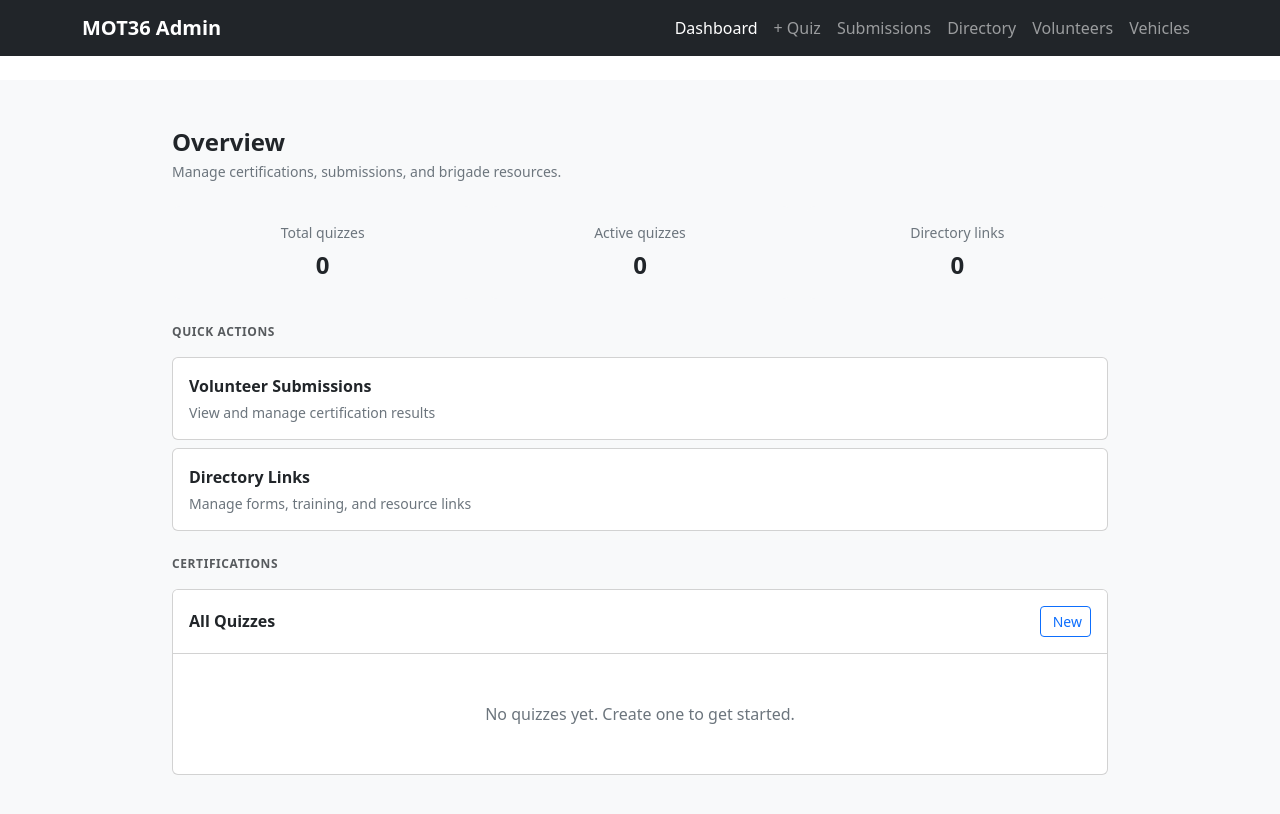
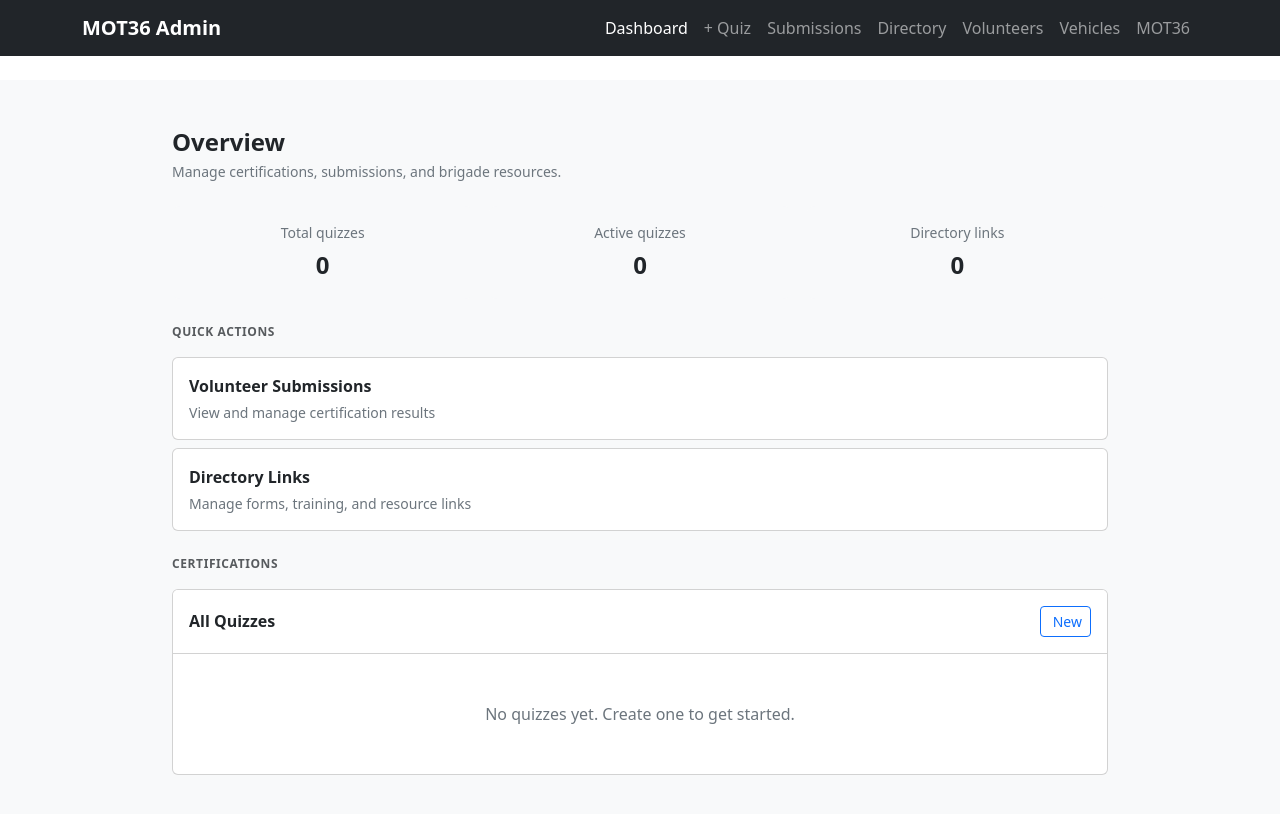
Before and after one commit to Phillip-D-Shields/cf-mot36, a SvelteKit app: page /admin in a window 1280 px wide. Shown: the top 814 px of the page. Built offline with nearby package versions, Linux system fonts and the light colour scheme.

Commit message:
feat: Add navigation links for Admin and MOT36 in layout components

```diff
--- a/src/routes/(public)/+layout.svelte
+++ b/src/routes/(public)/+layout.svelte
@@ -60,6 +60,7 @@
 					<a
 						class="nav-link"
 						href="/admin"
+                        data-sveltekit-reload
 					>
 						Admin
 					</a>
--- a/src/routes/admin/+layout.svelte
+++ b/src/routes/admin/+layout.svelte
@@ -74,6 +74,14 @@
 						Vehicles
 					</a>
 				</li>
+				<li class="nav-item">
+					<a
+						class="nav-link"
+						href="/"
+					>
+						MOT36
+					</a>
+				</li>
 			</ul>
 		</div>
 	</div>
```
